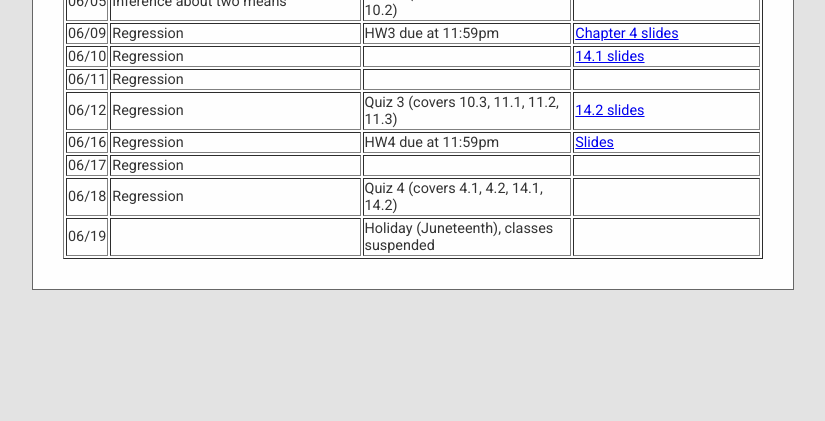
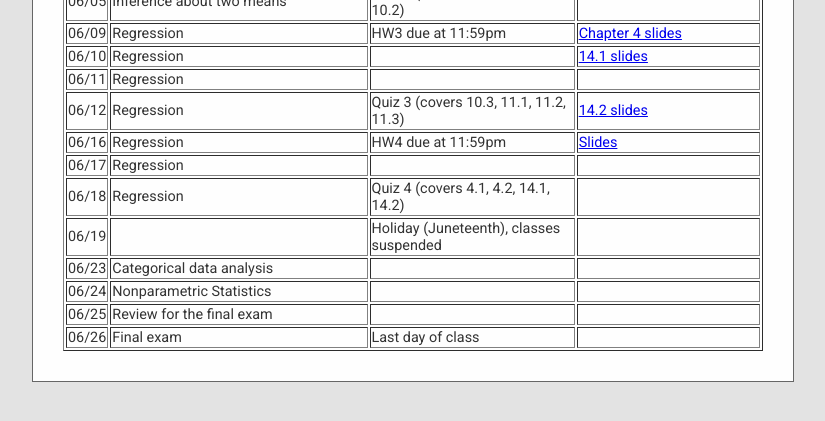
Before and after one commit to cesail/cesail.github.io, a Jekyll site: the page built from courses/25s1ma116/index.html, in a window 1280 px wide and 900 px high, scrolled down 1024 px. Shown: the top 421 px of the window, without its empty margins (227-1052 px from the left). Built offline with Jekyll 4.4.1, drawn with Linux system fonts in a browser that asks for light colours; some web fonts are replaced; a script that is not in the unit is left out.

Commit message:
Update index.html

```diff
--- a/courses/25s1ma116/index.html
+++ b/courses/25s1ma116/index.html
@@ -216,6 +216,31 @@
     <td></td>
   </tr>
 
+  <tr><td> 06/23 </td>
+     <td> Categorical data analysis</td>
+     <td> </td>
+    <td></td>
+  </tr>
+
+  <tr><td> 06/24 </td>
+     <td> Nonparametric Statistics</td>
+     <td> </td>
+    <td></td>
+  </tr>
+
+  <tr><td> 06/25 </td>
+     <td> Review for the final exam</td>
+     <td> </td>
+    <td></td>
+  </tr>
+
+  <tr><td> 06/26 </td>
+     <td> Final exam</td>
+     <td> Last day of class </td>
+    <td></td>
+  </tr>
+
+
 </table>
 
       </section>
```
